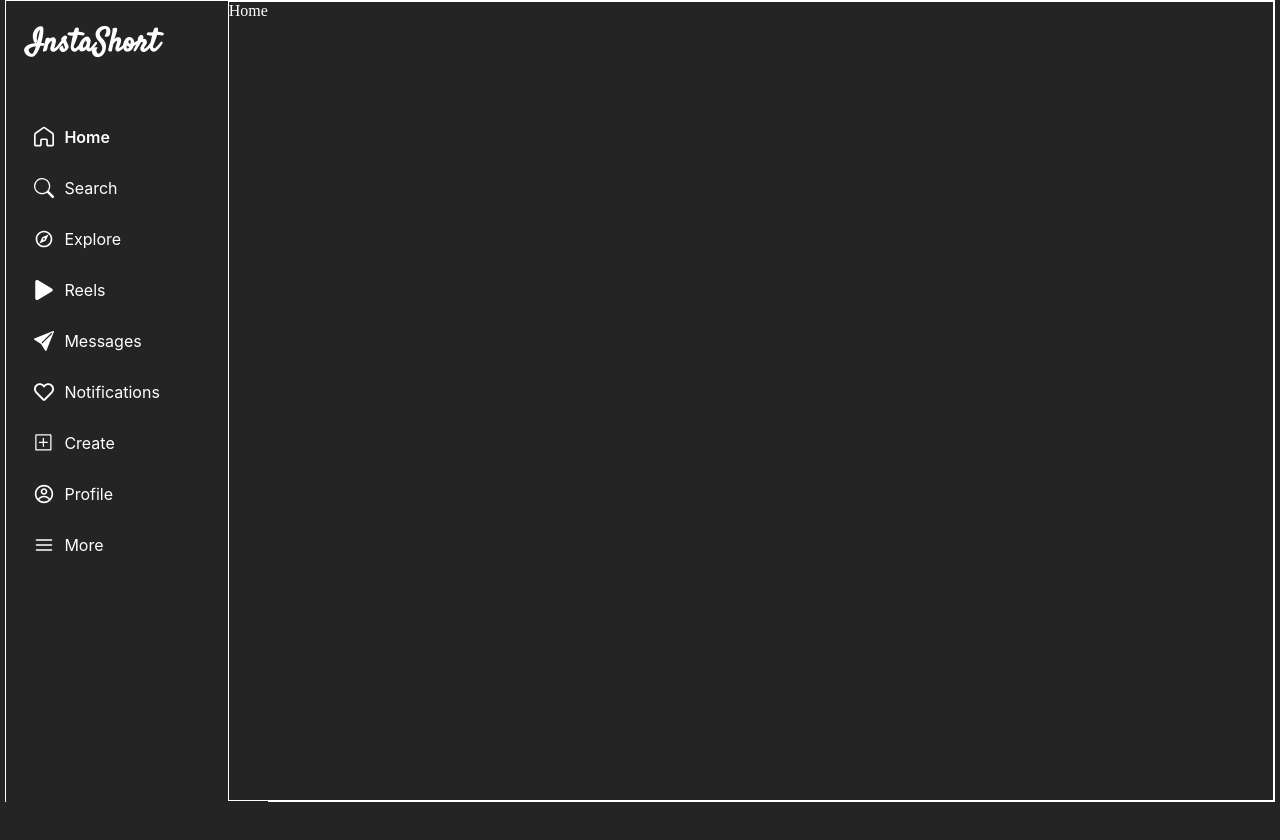
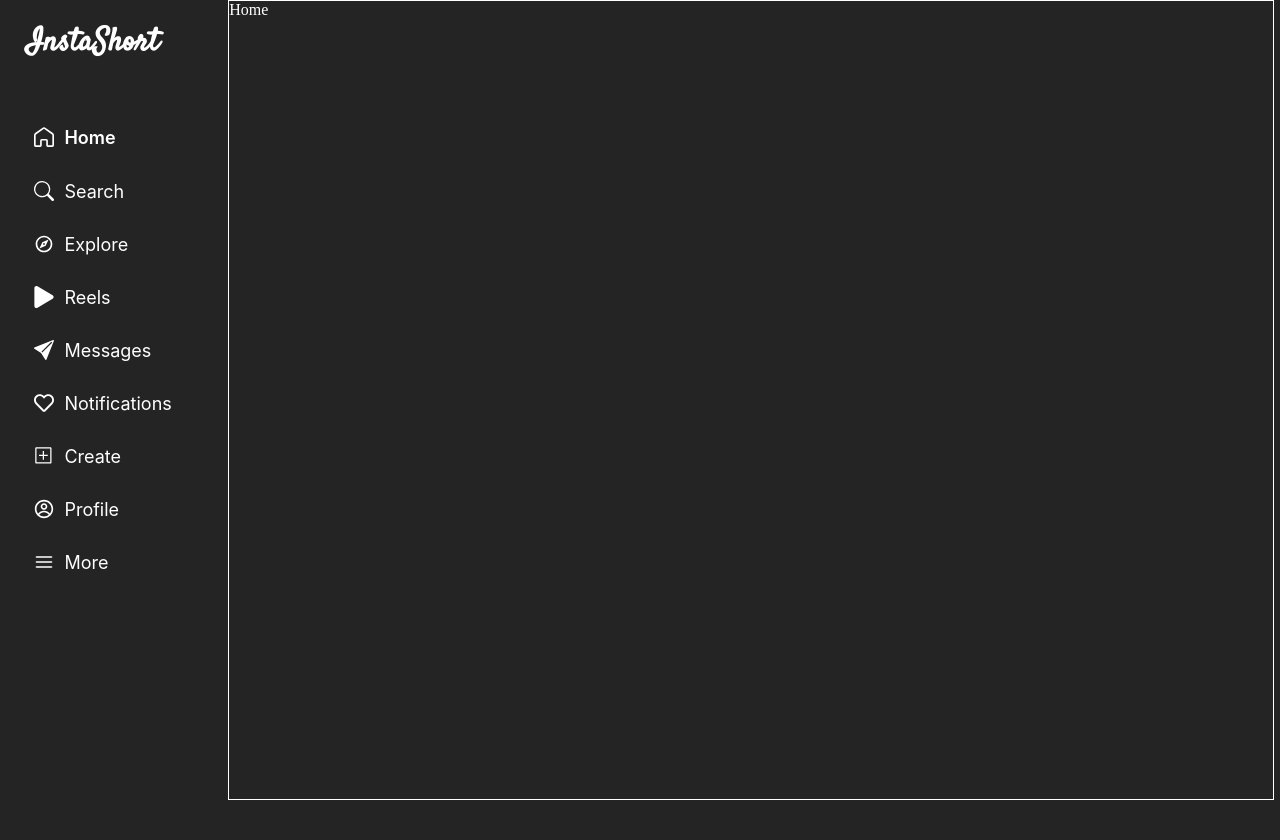
Before and after one commit to raobaba/InstaShort, a React (Vite) app in the folder client/: page / in a window 1280 px wide. After the commit the page ends 800 px from the top, so only its background shows below. Built offline with nearby package versions, Linux system fonts and the light colour scheme.

Commit message:
increase the font size of icon and text

```diff
--- a/client/src/components/Container.css
+++ b/client/src/components/Container.css
@@ -3,7 +3,6 @@
   margin: auto;
   width: 99%;
   height: 100vh;
-  border: 1px solid white;
   color: white;
 }
 
--- a/client/src/components/SideBar.jsx
+++ b/client/src/components/SideBar.jsx
@@ -16,7 +16,7 @@ import { FaPlay } from "react-icons/fa";
 function SideBar() {
   return (
     <div className="sidebar">
-       <NavLink className='logo-contain'>
+       <NavLink to="/" className='logo-contain'>
         <h2 className="logo">InstaShort</h2>
       </NavLink>
       <NavLink to="/" className="sidebar-item" activeClassName="active">
--- a/client/src/components/Sidebar.css
+++ b/client/src/components/Sidebar.css
@@ -1,7 +1,6 @@
 .sidebar {
   width: 100%;
-  height: 100%;
-  color: #fff;
+  height: 93%;
   padding: 20px;
   display: flex;
   flex-direction: column;
@@ -34,7 +33,7 @@
 
 .sidebar-item svg {
   margin-right: 10px;
-  font-size: 20px;
+  font-size: 22px;
   width: 20px;
   transition: all 0.3s ease-in-out;
 }
@@ -48,8 +47,8 @@
 }
 
 .sidebar-item.active .sidebar-icon {
-  font-size: 21px;
-  font-weight: 800;
+  font-size: 24px;
+  font-weight: 900;
   color: #fff;
 }
 
@@ -59,11 +58,11 @@
 
 
 .sidebar-item:hover svg {
-  font-size: 21px;
+  font-size: 23px;
 }
 
 .sidebar-item span {
-  font-size: 16px;
+  font-size: 18px;
   transition: all 0.3s ease-in-out;
   font-family: "BlinkMacSystemFont", "Segoe UI", Roboto, Helvetica, Arial, sans-serif;
 }
@@ -74,7 +73,7 @@
 }
 
 .sidebar-item:hover .sidebar-icon {
-  font-size: 21px;
+  font-size: 23px;
   background-color: #555;
 }
 
```
